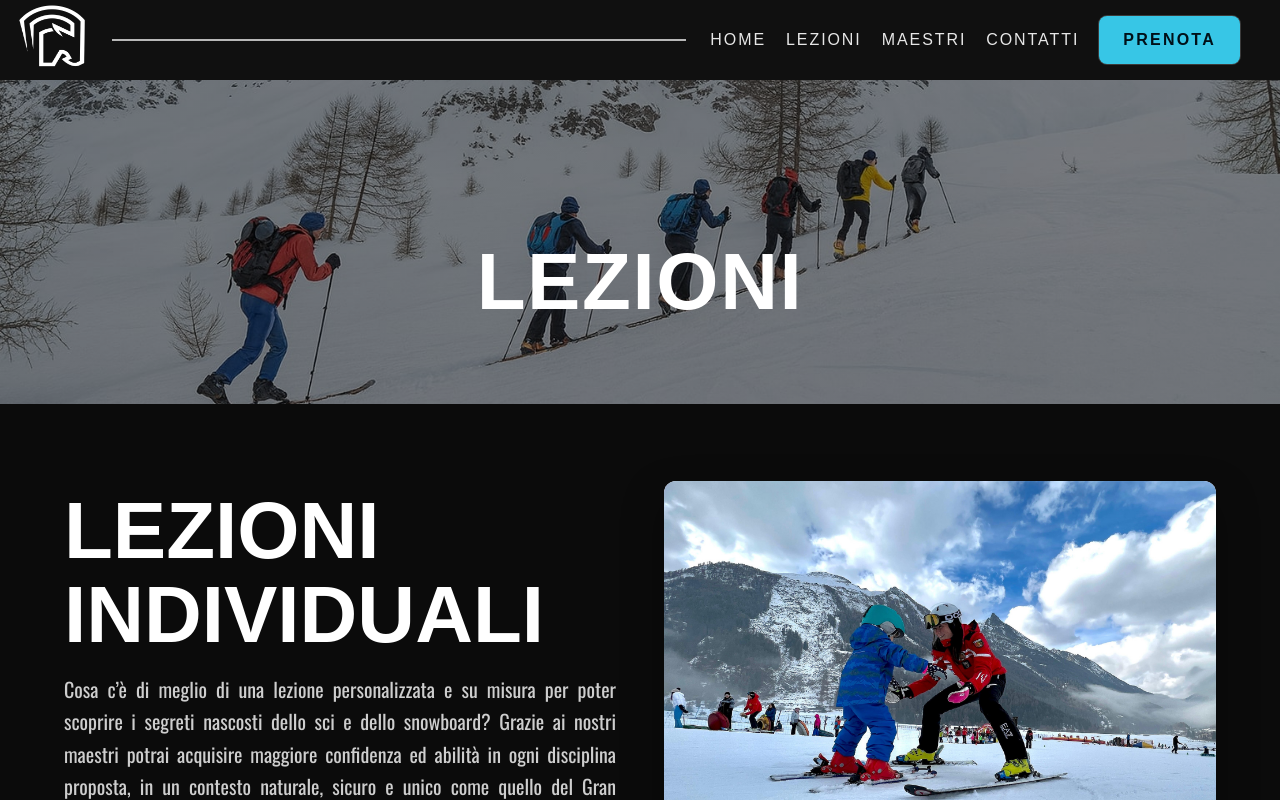
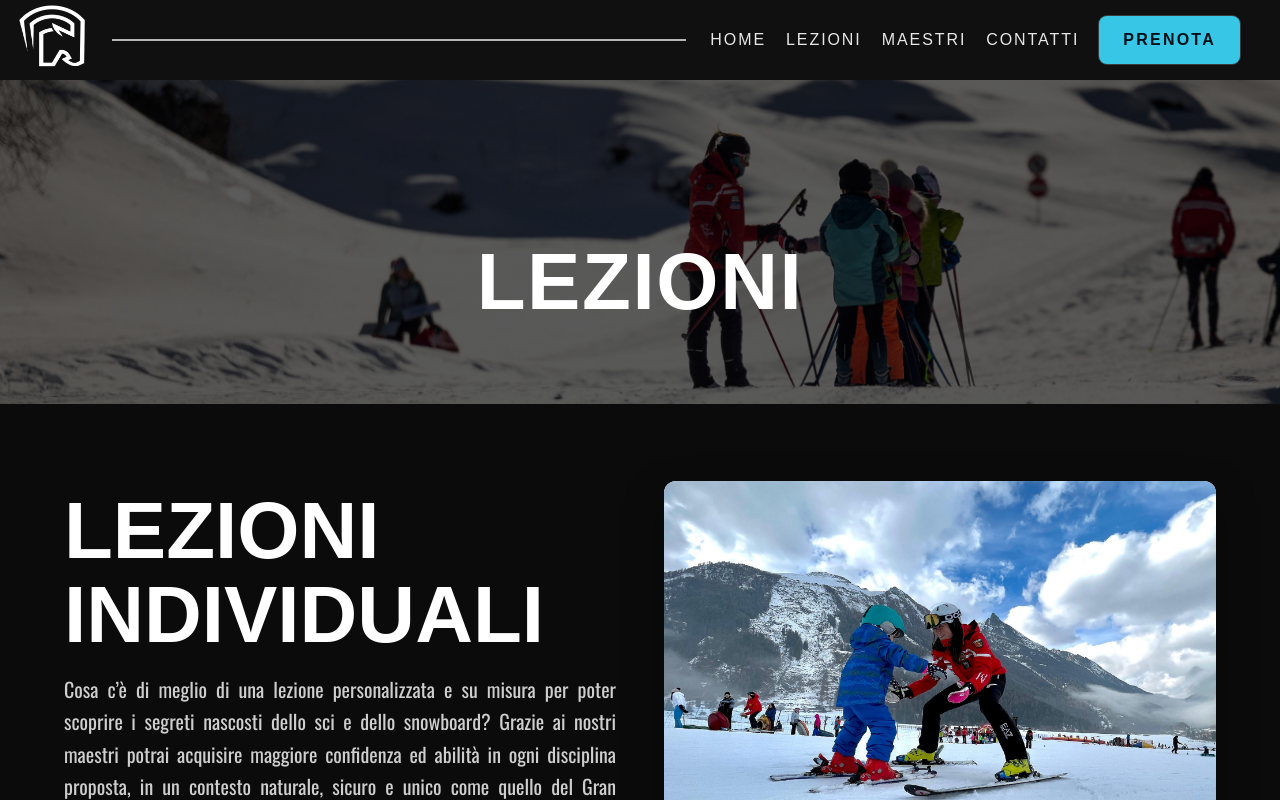
Before and after one commit to rosariaritchr94/ski-school, a Next.js app: page /lezioni in a window 1280 px wide. Shown: the top 800 px of the page. Built offline with nearby package versions, Linux system fonts and the light colour scheme; a web font is replaced by a local one.

Commit message:
Pagina Maestri in aggiornamento

```diff
--- a/src/app/globals.css
+++ b/src/app/globals.css
@@ -392,7 +392,7 @@
     background-color: #7a7a7a;
 
     /* immagine di sfondo HERO LEZIONI */
-    background-image: url("/foto/LEZIONI .jpg");
+    background-image: url("/foto/Screenshot-2025-12-05-alle-12.00.53.jpg");
     background-size: cover;
     background-repeat: no-repeat;
 
```
